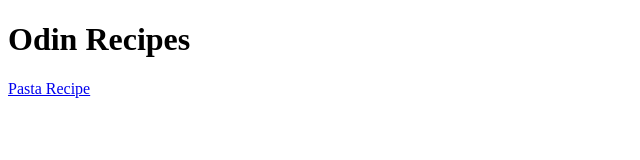
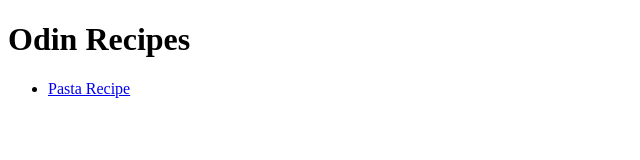
Before and after one commit to michael-hoang/odin-recipes, a plain HTML site: page index.html in a window 1280 px wide. Shown: the full height of the page, 0-640 px from the left. Drawn offline with Linux system fonts and the light colour scheme.

Commit message:
Change pasta recipe link into an unordered list

```diff
--- a/index.html
+++ b/index.html
@@ -7,6 +7,8 @@
 
   <body>
     <h1>Odin Recipes</h1>
-    <a href="./recipes/pasta.html">Pasta Recipe</a>
+    <ul>
+      <li><a href="./recipes/pasta.html">Pasta Recipe</a></li>
+    </ul>
   </body>
 </html>
```
